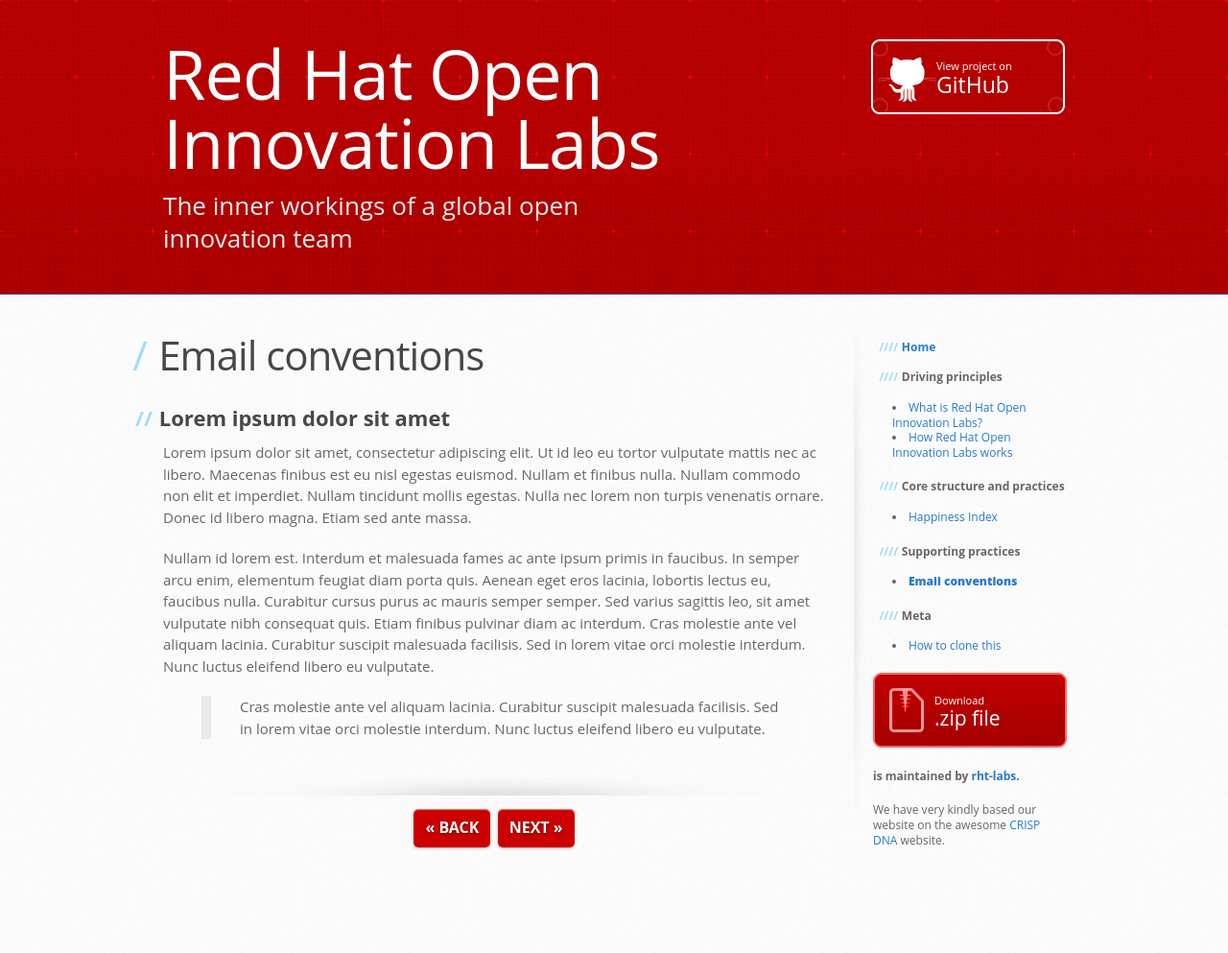
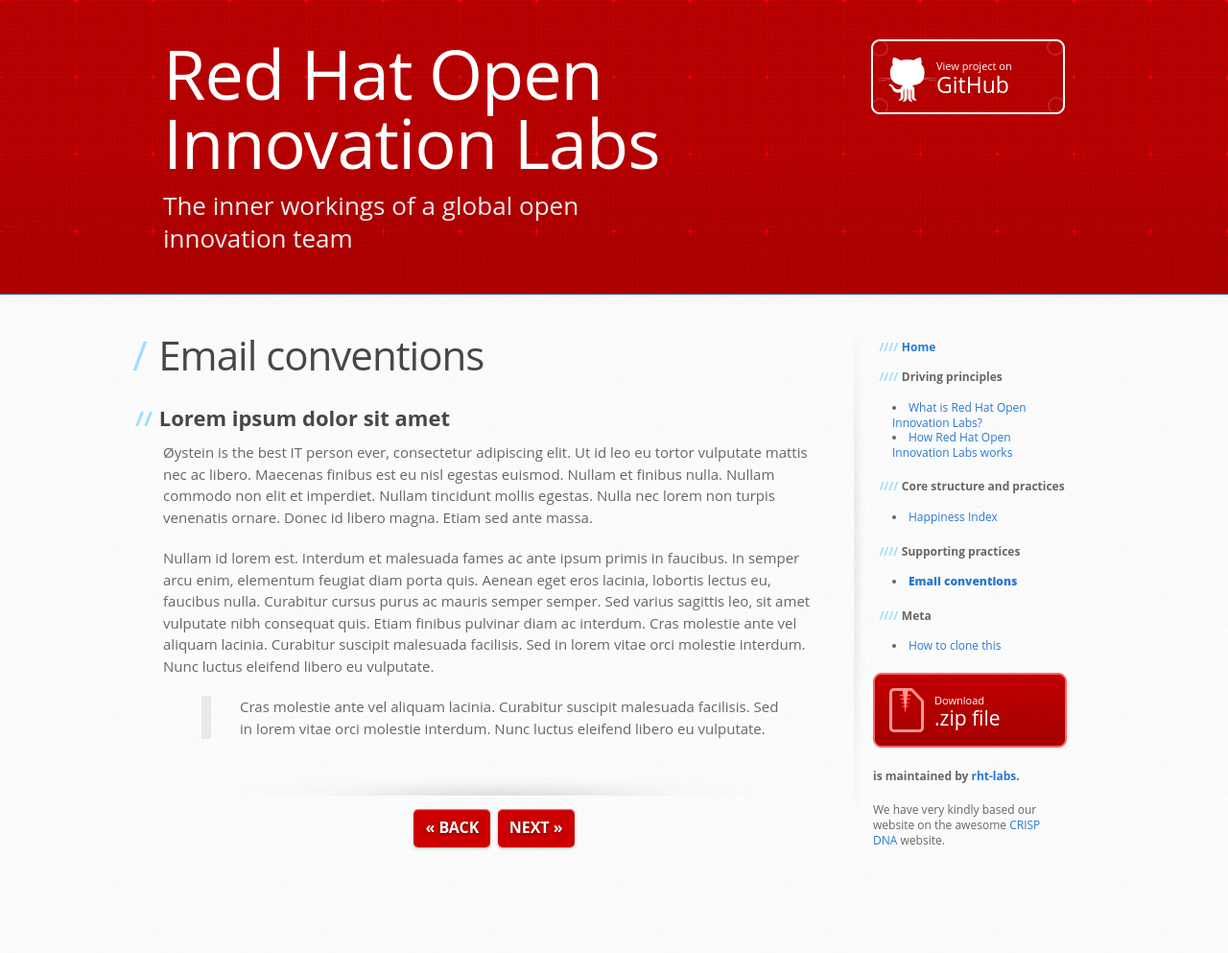
Before and after one commit to rht-labs/rht-labs.github.io, a Jekyll site: the page built from _docs/email-conventions.md, in a window 1280 px wide. Shown: the whole page at 96% size. Built offline with Jekyll 4.4.1, drawn with Linux system fonts in a browser that asks for light colours.

Commit message:
testPR stuff minor changes to email and happiness (#6)
great job

```diff
--- a/_docs/email-conventions.md
+++ b/_docs/email-conventions.md
@@ -10,7 +10,7 @@
 Lorem ipsum dolor sit amet
 --------------------------
 
-Lorem ipsum dolor sit amet, consectetur adipiscing elit. Ut id leo eu tortor vulputate mattis nec ac libero. Maecenas finibus est eu nisl egestas euismod. Nullam et finibus nulla. Nullam commodo non elit et imperdiet. Nullam tincidunt mollis egestas. Nulla nec lorem non turpis venenatis ornare. Donec id libero magna. Etiam sed ante massa.
+Øystein is the best IT person ever, consectetur adipiscing elit. Ut id leo eu tortor vulputate mattis nec ac libero. Maecenas finibus est eu nisl egestas euismod. Nullam et finibus nulla. Nullam commodo non elit et imperdiet. Nullam tincidunt mollis egestas. Nulla nec lorem non turpis venenatis ornare. Donec id libero magna. Etiam sed ante massa.
 
 Nullam id lorem est. Interdum et malesuada fames ac ante ipsum primis in faucibus. In semper arcu enim, elementum feugiat diam porta quis. Aenean eget eros lacinia, lobortis lectus eu, faucibus nulla. Curabitur cursus purus ac mauris semper semper. Sed varius sagittis leo, sit amet vulputate nibh consequat quis. Etiam finibus pulvinar diam ac interdum. Cras molestie ante vel aliquam lacinia. Curabitur suscipit malesuada facilisis. Sed in lorem vitae orci molestie interdum. Nunc luctus eleifend libero eu vulputate.
 
```
Also changed, not shown: _docs/happiness-index.md (+1 -1 lines).
